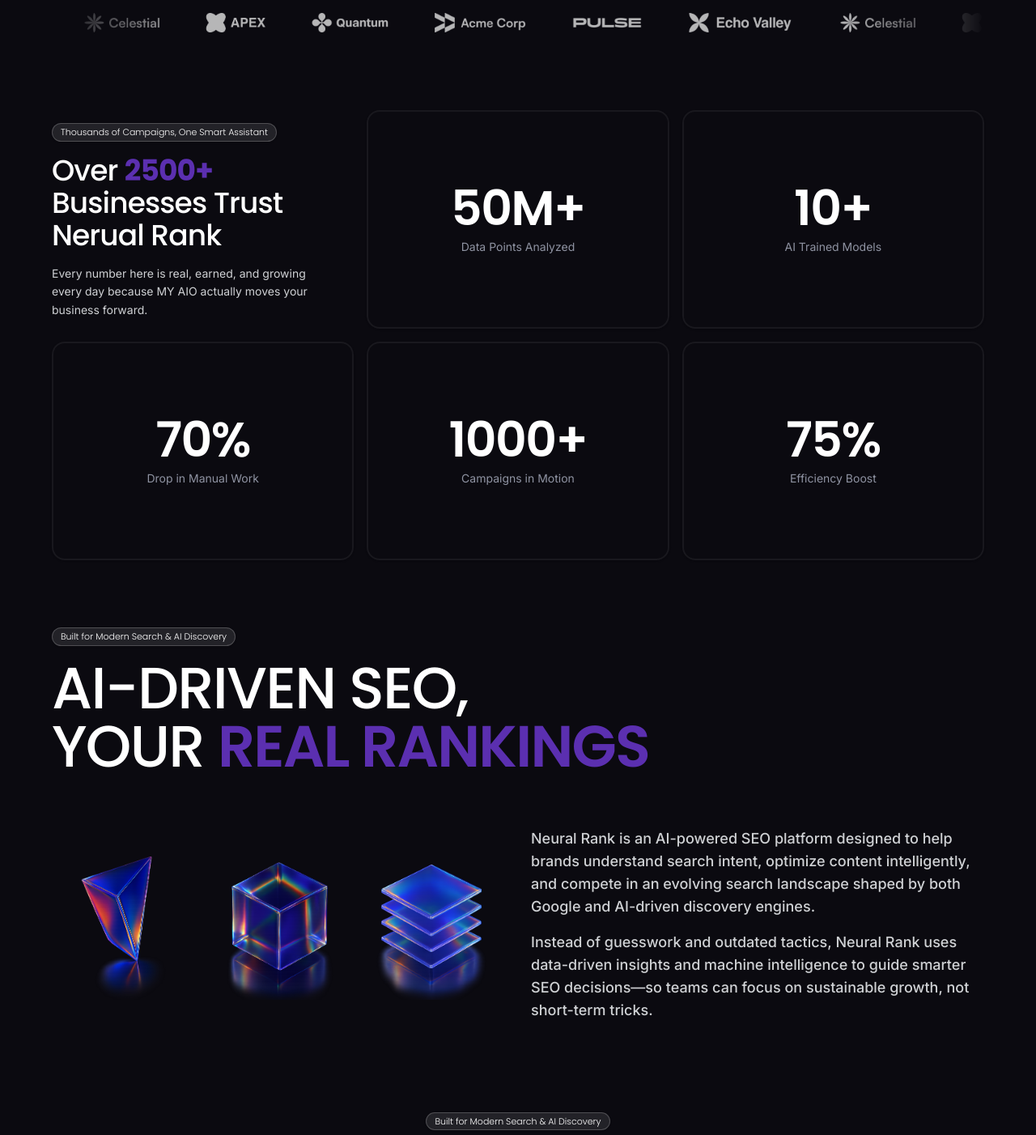
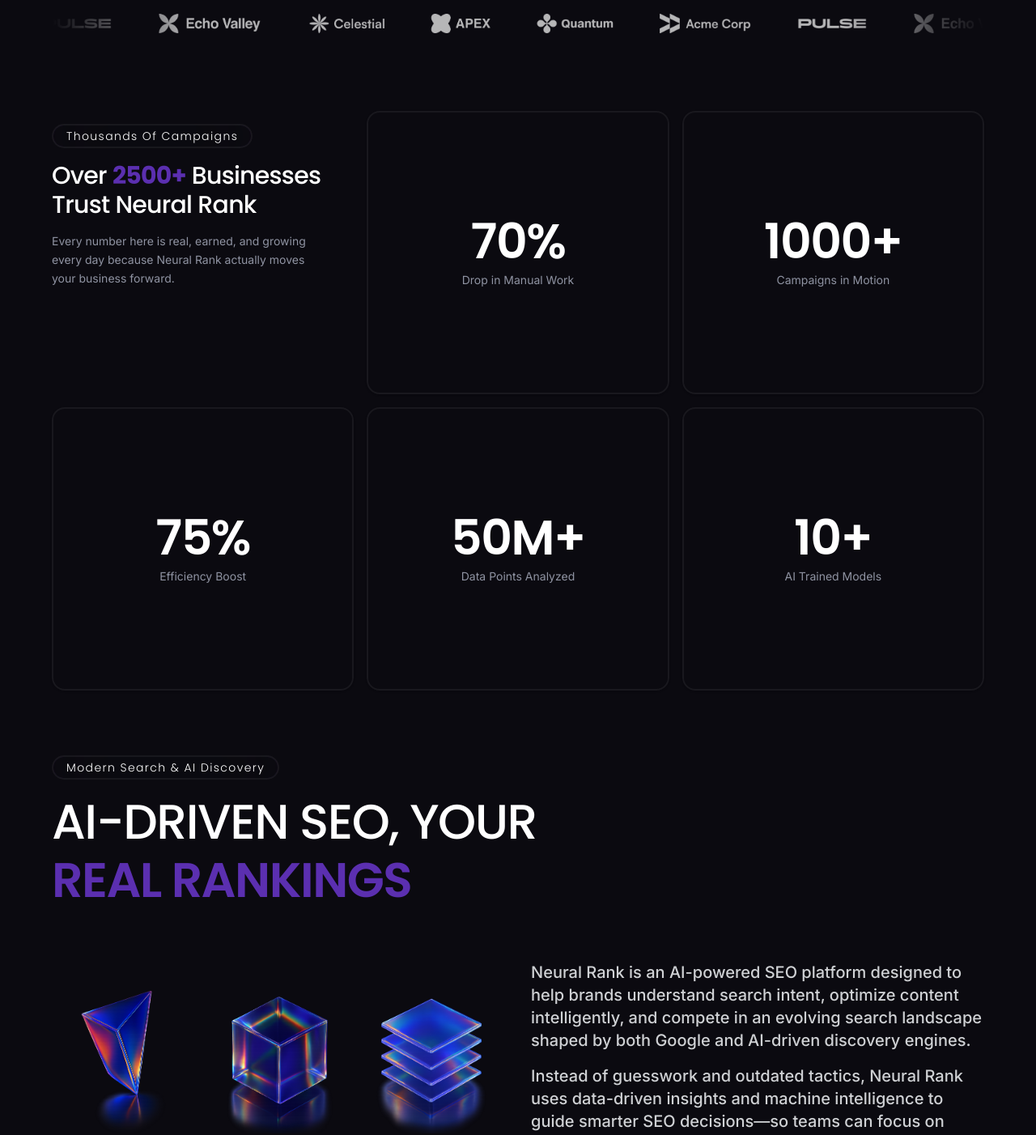
Before and after one commit to techsaws-studio/neural-rank, a Next.js app: page / in a window 1280 px wide. Shown: the part 840-2242 px from the top of the page at 81% size. Built offline with nearby package versions, Linux system fonts and the light colour scheme; no server answers.

Commit message:
made changes

```diff
--- a/src/components/partials/achievement-stats-card.tsx
+++ b/src/components/partials/achievement-stats-card.tsx
@@ -45,7 +45,7 @@
     >
       <Card
         className={cn(
-          "relative overflow-hidden rounded-2xl md:h-[270px] py-8 bg-transparent border-2 border-border",
+          "relative overflow-hidden rounded-2xl lg:h-[350px] h-full py-8 bg-transparent border-2 border-border",
           className
         )}
       >
--- /dev/null
+++ b/src/components/partials/animated-badge.tsx
@@ -0,0 +1,40 @@
+"use client";
+
+import { motion } from "framer-motion";
+
+import { AnimatedBadgeProps } from "@/types/components.partials-interfaces";
+
+import { cn } from "@/lib/utils";
+
+export function AnimatedBadge({ heading, className }: AnimatedBadgeProps) {
+  return (
+    <motion.div
+      initial={{ opacity: 0, y: 6 }}
+      animate={{ opacity: 1, y: 0 }}
+      transition={{ duration: 0.5, ease: "easeOut" }}
+      className={cn(
+        "relative inline-flex items-center justify-center overflow-hidden",
+        "md:text-sm text-xs capitalize tracking-widest font-heading font-light",
+        "text-heading backdrop-blur-2xl bg-background/60",
+        "rounded-full border-2 border-border px-4 h-[30px]",
+        className
+      )}
+    >
+      <motion.span
+        className="absolute inset-0 bg-gradient-to-r from-transparent via-white/25 to-transparent"
+        initial={{ x: "-120%" }}
+        animate={{ x: "120%" }}
+        transition={{
+          repeat: Infinity,
+          duration: 2.2,
+          ease: "easeInOut",
+          repeatDelay: 1.5,
+        }}
+      />
+
+      <span className="absolute inset-0 rounded-full shadow-[0_0_18px_rgba(140,69,255,0.35)]" />
+
+      <span className="relative z-10 text-center">{heading}</span>
+    </motion.div>
+  );
+}
--- a/src/components/sections/home/about-section.tsx
+++ b/src/components/sections/home/about-section.tsx
@@ -3,7 +3,7 @@
 import Image from "next/image";
 import { motion, Variants } from "framer-motion";
 
-import { Badge } from "@/components/ui/badge";
+import { AnimatedBadge } from "@/components/partials/animated-badge";
 
 import GlassShapeImg01 from "../../../../public/images/glass-shape-img-01.png";
 import GlassShapeImg02 from "../../../../public/images/glass-shape-img-02.png";
@@ -55,7 +55,7 @@
 
   return (
     <motion.section
-      className="layout-standard py-4 flex flex-col gap-8 overflow-hidden"
+      className="layout-standard md:py-4 py-2 flex flex-col gap-8 overflow-hidden"
       variants={containerVariants}
       initial="hidden"
       whileInView="show"
@@ -66,22 +66,18 @@
         variants={containerVariants}
       >
         <motion.div variants={fadeUpVariants}>
-          <Badge className="w-fit rounded-full bg-white/10 text-heading font-heading font-light backdrop-blur-md border border-white/20 text-[11px]">
-            Built for Modern Search & AI Discovery
-          </Badge>
+          <AnimatedBadge heading="Modern Search & AI Discovery" />
         </motion.div>
 
-        <motion.h3
+        <motion.h1
           variants={fadeUpVariants}
-          className="lg:text-7xl md:text-6xl text-4xl lg:max-w-4xl font-medium tracking-tight text-heading font-heading uppercase"
+          className="lg:text-6xl md:text-5xl text-3xl lg:max-w-4xl !leading-[1.2] font-medium tracking-tight text-heading font-heading uppercase"
         >
-          AI-Driven SEO,
-          <br className="max-lg:hidden" />
-          Your{" "}
+          AI-Driven SEO, Your <br className="max-lg:hidden" />
           <span className="text-primary-hover font-semibold">
             Real Rankings
           </span>
-        </motion.h3>
+        </motion.h1>
       </motion.div>
 
       <div className="grid lg:grid-cols-2 grid-cols-1 gap-8">
@@ -120,7 +116,7 @@
         >
           <motion.p
             variants={fadeUpVariants}
-            className="leading-relaxed md:text-lg text-base font-medium"
+            className="leading-relaxed lg:text-xl md:text-lg text-base font-medium"
           >
             Neural Rank is an AI-powered SEO platform designed to help brands
             understand search intent, optimize content intelligently, and
@@ -130,7 +126,7 @@
 
           <motion.p
             variants={fadeUpVariants}
-            className="leading-relaxed md:text-lg text-base font-medium"
+            className="leading-relaxed lg:text-xl md:text-lg text-base font-medium"
           >
             Instead of guesswork and outdated tactics, Neural Rank uses
             data-driven insights and machine intelligence to guide smarter SEO
--- a/src/components/sections/home/achievement-section.tsx
+++ b/src/components/sections/home/achievement-section.tsx
@@ -3,80 +3,63 @@
 import Image from "next/image";
 import { motion } from "framer-motion";
 
-import { Badge } from "@/components/ui/badge";
 import AchievementStatsCard from "@/components/partials/achievement-stats-card";
+import { AnimatedBadge } from "@/components/partials/animated-badge";
 
-import acmeLogo from "../../../../public/logos/acme-logo.png";
-import pulseLogo from "../../../../public/logos/pulse-logo.png";
-import echoLogo from "../../../../public/logos/echo-logo.png";
-import celestialLogo from "../../../../public/logos/celestial-logo.png";
-import apexLogo from "../../../../public/logos/apex-logo.png";
-import quantumLogo from "../../../../public/logos/quantum-logo.png";
+import {
+  AchievementSectionContent01,
+  AchievementSectionContent02,
+} from "@/contents/home-page-content";
 
 const AchievementSection = () => {
   return (
     <section className="section-padding-standard layout-standard flex flex-col lg:gap-[6rem] gap-12">
       <div className="overflow-hidden [mask-image:linear-gradient(to_right,transparent,black_15%,black_85%,transparent)]">
         <motion.div
-          initial={{ x: "-50%" }}
-          animate={{ x: "0%" }}
+          initial={{ x: 0 }}
+          animate={{ x: "-50%" }}
           transition={{ repeat: Infinity, duration: 30, ease: "linear" }}
-          className="flex gap-14 pr-14 -translate-x-1/2"
+          className="flex gap-14 w-max"
         >
-          {[
-            acmeLogo,
-            pulseLogo,
-            echoLogo,
-            celestialLogo,
-            apexLogo,
-            quantumLogo,
-            acmeLogo,
-            pulseLogo,
-            echoLogo,
-            celestialLogo,
-            apexLogo,
-            quantumLogo,
-          ].map((logo, index) => (
+          {[...AchievementSectionContent01, ...AchievementSectionContent01].map(
+            (logo, index) => (
               <Image
                 key={index}
                 src={logo}
                 alt="Partner logo"
                 className="h-6 w-auto opacity-70 hover:opacity-100 transition"
               />
-          ))}
+            )
+          )}
         </motion.div>
       </div>
 
       <div className="grid lg:grid-cols-3 md:grid-cols-2 grid-cols-1 gap-4">
-        <div className="flex flex-col gap-4 md:h-[270px] py-4 pr-8">
-          <Badge className="w-fit rounded-full bg-white/10 text-heading font-heading font-light backdrop-blur-md border border-white/20 text-[11px]">
-            Thousands of Campaigns, One Smart Assistant
-          </Badge>
+        <div className="flex flex-col gap-4 lg:h-[350px] py-4 pr-8">
+          <AnimatedBadge
+            heading="Thousands of Campaigns"
+            className="w-fit border-border border-2"
+          />
 
-          <h3 className="lg:text-4xl text-3xl font-medium tracking-tight text-heading font-heading">
+          <h3 className="text-3xl font-medium tracking-tight text-heading font-heading">
             Over <span className="text-primary-hover font-bold">2500+</span>{" "}
-            Businesses Trust Nerual Rank
+            Businesses Trust Neural Rank
           </h3>
 
-          <p className="text-sm leading-relaxed">
-            Every number here is real, earned, and growing every day because MY
-            AIO actually moves your business forward.
+          <p className="text-sm leading-relaxed text-muted-foreground">
+            Every number here is real, earned, and growing every day because
+            Neural Rank actually moves your business forward.
           </p>
         </div>
 
+        {AchievementSectionContent02.map((stat, index) => (
           <AchievementStatsCard
-          value="50M+"
-          label="Data Points Analyzed"
-          className="max-md:hidden"
+            key={index}
+            value={stat.value}
+            label={stat.label}
+            className={stat.hideOnMobile ? "max-lg:hidden" : undefined}
           />
-        <AchievementStatsCard
-          value="10+"
-          label="AI Trained Models"
-          className="max-md:hidden"
-        />
-        <AchievementStatsCard value="70%" label="Drop in Manual Work" />
-        <AchievementStatsCard value="1000+" label="Campaigns in Motion" />
-        <AchievementStatsCard value="75%" label="Efficiency Boost" />
+        ))}
       </div>
     </section>
   );
--- a/src/components/sections/home/home-hero-section.tsx
+++ b/src/components/sections/home/home-hero-section.tsx
@@ -5,7 +5,7 @@
 
 import StarsBg from "../../../../public/backgrounds/stars-bg.png";
 import { Button } from "@/components/ui/button";
-import { Badge } from "@/components/ui/badge";
+import { AnimatedBadge } from "@/components/partials/animated-badge";
 
 function HomeHeroSection() {
   const sectionRef = useRef(null);
@@ -74,17 +74,17 @@
       {/* End Ring 3 */}
 
       <div className="layout-standard section-margin-standard relative z-30 flex-center flex-col gap-4">
-        <Badge className="md:text-sm text-xs uppercase tracking-widest text-heading font-heading backdrop-blur text-center font-light bg-white/10 border-2 border-white/30 rounded-full">
-          AI-Powered SEO Platform
-        </Badge>
+        <AnimatedBadge
+          heading="Built for Modern Search & AI Discovery"
+        />
 
-        <h1 className="text-3xl md:text-[70px] lg:text-[90px] leading-[1.1] font-semibold tracking-tight bg-[radial-gradient(120%_120%_at_top_left,#ffffff_20%,#e9ddff_45%,rgba(140,69,255,0.6)_75%)] text-transparent bg-clip-text text-center uppercase">
+        <h1 className="lg:text-[7vw] text-[9vw] leading-[1.1] font-semibold tracking-tight bg-[radial-gradient(120%_120%_at_top_left,#ffffff_20%,#e9ddff_45%,rgba(140,69,255,0.6)_75%)] text-transparent bg-clip-text text-center uppercase">
           Rank Smarter
           <br />
           with AI-Driven SEO
         </h1>
 
-        <p className="md:max-w-4xl mx-auto text-sm md:text-lg lg:text-xl font-foreground text-foreground text-center leading-relaxed">
+        <p className="lg:max-w-4xl mx-auto text-base md:text-lg lg:text-xl font-foreground text-foreground text-center leading-relaxed">
           Neural Rank uses artificial intelligence to understand search intent,
           optimize content, and drive sustainable rankings across Google and
           AI-powered search engines.
--- a/src/components/sections/home/process-section.tsx
+++ b/src/components/sections/home/process-section.tsx
@@ -1,9 +1,14 @@
 "use client";
 
 import { motion, type Variants, cubicBezier } from "framer-motion";
-import { Badge } from "@/components/ui/badge";
+
+import { ProcessSectionContent } from "@/contents/home-page-content";
+
+import { AnimatedBadge } from "@/components/partials/animated-badge";
+
 import { cn } from "@/lib/utils";
-import { Plus, ScanSearch, SlidersHorizontal, TrendingUp } from "lucide-react";
+
+import { Plus } from "lucide-react";
 
 const containerVariants: Variants = {
   hidden: {},
@@ -31,43 +36,13 @@
   },
 };
 
-const steps = [
-  {
-    step: "01",
-    title: "Analyze",
-    icon: ScanSearch,
-    description:
-      "We audit your site, competitors, and search landscape using AI-driven insights to identify ranking gaps and growth opportunities.",
-    class: "col-span-1",
-  },
-  {
-    step: "02",
-    title: "Optimize",
-    icon: SlidersHorizontal,
-    description:
-      "Content, structure, and technical signals are optimized for Google and AI-based search engines with precision.",
-    class: "col-span-1",
-  },
-  {
-    step: "03",
-    title: "Scale",
-    icon: TrendingUp,
-    description:
-      "We continuously improve rankings, traffic, and authority using data feedback loops and adaptive strategies.",
-    class: "lg:col-span-1 md:col-span-2 col-span-1",
-  },
-];
-
 function ProcessSection() {
   return (
     <section className="py-4 layout-standard section-margin-standard flex flex-col gap-12">
-      {/* Header */}
       <div className="flex flex-col items-center justify-center gap-4 text-center">
-        <Badge className="w-fit rounded-full bg-white/10 text-heading font-heading font-light backdrop-blur-md border border-white/20 text-[11px]">
-          Built for Modern Search & AI Discovery
-        </Badge>
+        <AnimatedBadge heading="Process That Works" />
 
-        <h3 className="lg:text-7xl md:text-6xl text-4xl max-w-4xl font-medium tracking-tight text-heading font-heading uppercase">
+        <h3 className="lg:text-6xl md:text-5xl text-3xl lg:max-w-4xl !leading-[1.2] font-medium tracking-tight text-heading font-heading uppercase">
           Our <span className="text-primary-hover font-bold">3</span> Step
           Process
         </h3>
@@ -80,7 +55,7 @@
         viewport={{ once: true, margin: "-120px" }}
         className="grid grid-cols-1 md:grid-cols-2 lg:grid-cols-3 gap-8"
       >
-        {steps.map((item) => {
+        {ProcessSectionContent.map((item) => {
           const Icon = item.icon;
 
           return (
@@ -96,11 +71,8 @@
               )}
             >
               <Plus className="absolute top-0 left-0 -translate-x-[12px] -translate-y-[12px] transform transition-transform duration-300 ease-out group-hover:rotate-180" />
-
               <Plus className="absolute top-0 right-0 translate-x-[12px] -translate-y-[12px] transform transition-transform duration-300 ease-out group-hover:rotate-180" />
-
               <Plus className="absolute bottom-0 left-0 -translate-x-[12px] translate-y-[12px] transform transition-transform duration-300 ease-out group-hover:rotate-180" />
-
               <Plus className="absolute bottom-0 right-0 translate-x-[12px] translate-y-[12px] transform transition-transform duration-300 ease-out group-hover:rotate-180" />
 
               <div className="flex items-center justify-between relative z-10">
@@ -122,7 +94,6 @@
                 </p>
               </div>
 
-              {/* Glow */}
               <div className="pointer-events-none absolute inset-0 bg-[radial-gradient(60%_60%_at_30%_20%,rgba(91,47,176,0.15),transparent)]" />
             </motion.div>
           );
--- /dev/null
+++ b/src/contents/home-page-content.ts
@@ -0,0 +1,69 @@
+import acmeLogo from "../../public/logos/acme-logo.png";
+import pulseLogo from "../../public/logos/pulse-logo.png";
+import echoLogo from "../../public/logos/echo-logo.png";
+import celestialLogo from "../../public/logos/celestial-logo.png";
+import apexLogo from "../../public/logos/apex-logo.png";
+import quantumLogo from "../../public/logos/quantum-logo.png";
+
+import { ScanSearch, SlidersHorizontal, TrendingUp } from "lucide-react";
+
+export const AchievementSectionContent01 = [
+    acmeLogo,
+    pulseLogo,
+    echoLogo,
+    celestialLogo,
+    apexLogo,
+    quantumLogo,
+];
+
+export const AchievementSectionContent02 = [
+    {
+        value: "70%",
+        label: "Drop in Manual Work",
+    },
+    {
+        value: "1000+",
+        label: "Campaigns in Motion",
+    },
+    {
+        value: "75%",
+        label: "Efficiency Boost",
+    },
+    {
+        value: "50M+",
+        label: "Data Points Analyzed",
+        hideOnMobile: true,
+    },
+    {
+        value: "10+",
+        label: "AI Trained Models",
+        hideOnMobile: true,
+    },
+];
+
+export const ProcessSectionContent = [
+    {
+        step: "01",
+        title: "Analyze",
+        icon: ScanSearch,
+        description:
+            "We audit your site, competitors, and search landscape using AI-driven insights to identify ranking gaps and growth opportunities.",
+        class: "col-span-1",
+    },
+    {
+        step: "02",
+        title: "Optimize",
+        icon: SlidersHorizontal,
+        description:
+            "Content, structure, and technical signals are optimized for Google and AI-based search engines with precision.",
+        class: "col-span-1",
+    },
+    {
+        step: "03",
+        title: "Scale",
+        icon: TrendingUp,
+        description:
+            "We continuously improve rankings, traffic, and authority using data feedback loops and adaptive strategies.",
+        class: "lg:col-span-1 md:col-span-2 col-span-1",
+    },
+];
--- /dev/null
+++ b/src/types/components.partials-interfaces.ts
@@ -0,0 +1,10 @@
+export type AchievementStatsCardProps = {
+    value: string;
+    label: string;
+    className?: string;
+};
+
+export interface AnimatedBadgeProps {
+    heading: string;
+    className?: string;
+}
```
Lines whose indentation alone changed are shown as unchanged.
